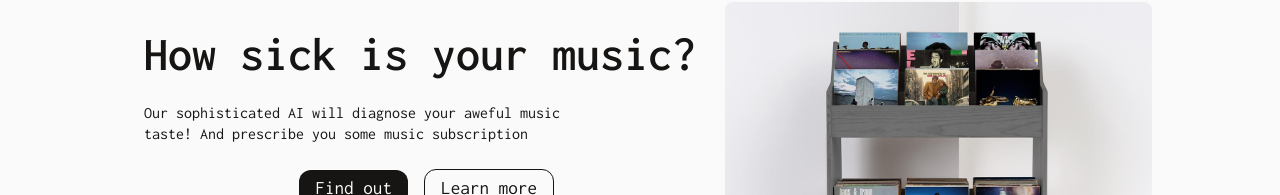
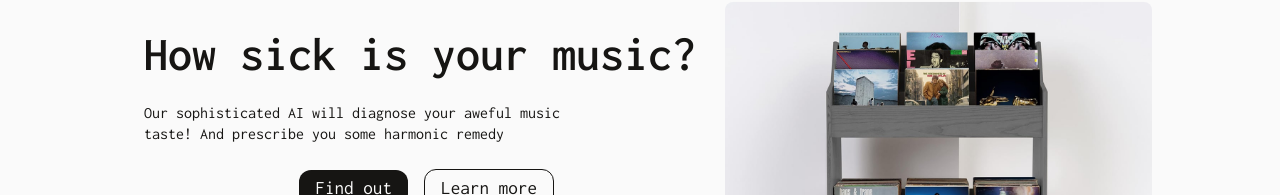
Before and after one commit to nauqh/musicotherapy, a React (Vite) app: page /home in a window 1280 px wide. Shown: the part 150-345 px from the top of the page. Built offline with nearby package versions, Linux system fonts and the light colour scheme.

Commit message:
fix slogan

```diff
--- a/src/pages/Home.tsx
+++ b/src/pages/Home.tsx
@@ -31,7 +31,7 @@ const Home = () => {
 						<h1 className="home__title">How sick is your music?</h1>
 						<p className="home__description">
 							Our sophisticated AI will diagnose your aweful music
-							taste! And prescribe you some music subscription
+							taste! And prescribe you some harmonic remedy
 						</p>
 
 						<div className="button-container">
```
